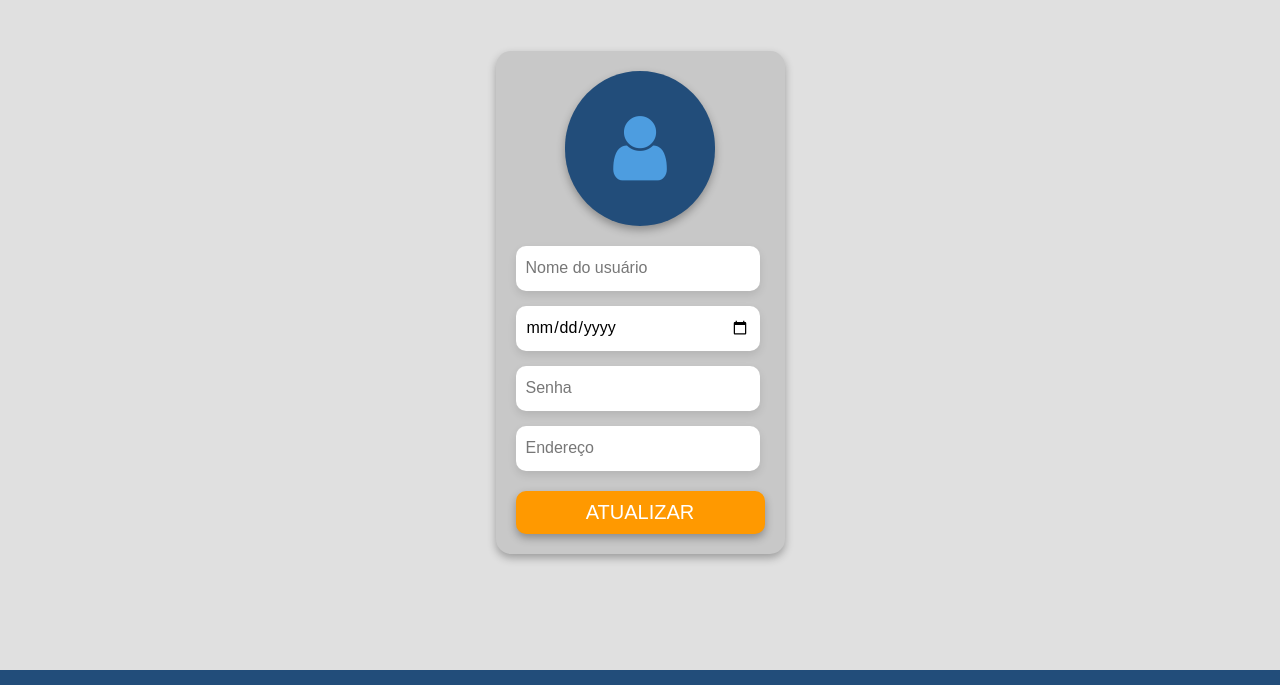
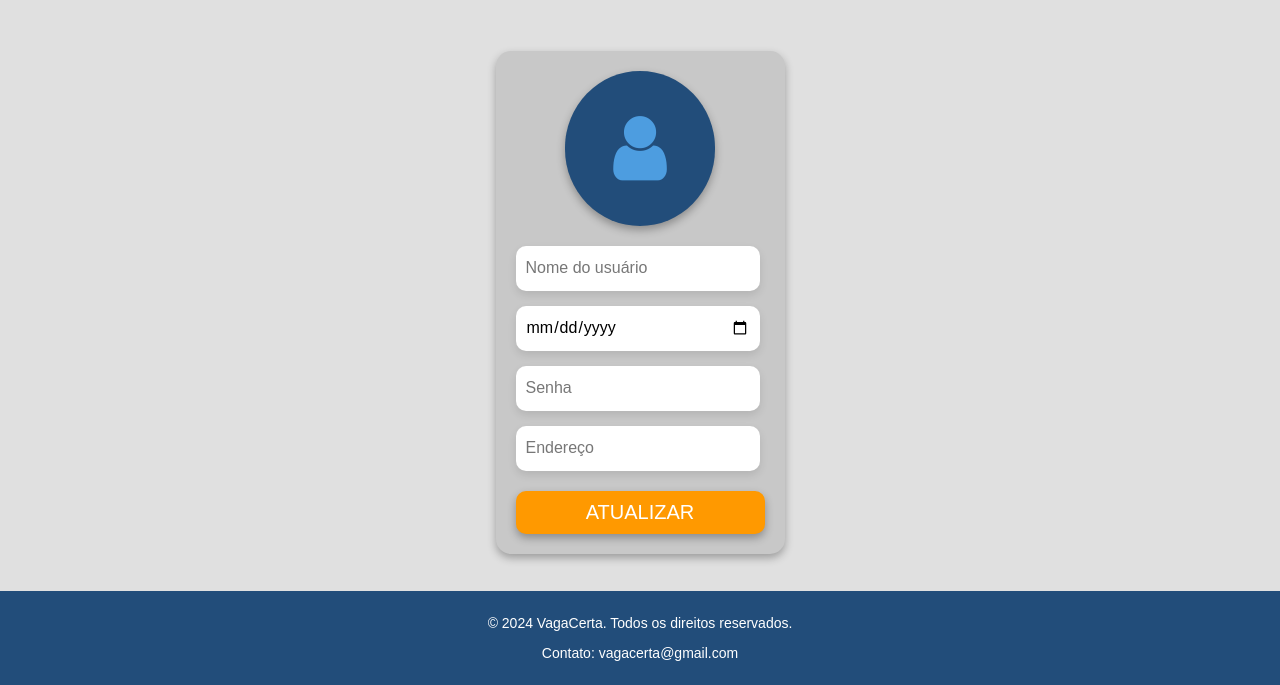
Before and after one commit to la-wer/trabalho-ti-sua-conta, a plain HTML site: page suaconta.html in a window 1280 px wide. Shown: the part 115-800 px from the top of the page. Drawn offline with Linux system fonts and the light colour scheme.

Commit message:
Footer nova

```diff
--- a/style.css
+++ b/style.css
@@ -117,5 +117,6 @@ footer {
     margin-top: auto;
     position:absolute;
     bottom: 0;
-    width: 100%;
+    width: 100vw;
+    position: fixed;
 }
--- a/suaconta.html
+++ b/suaconta.html
@@ -32,7 +32,10 @@
             <button id="atualizarButton" class="atualizar-button" type="button">ATUALIZAR</button>
         </form>
     </div>
-    <div id="linha"></div>
+    <footer>
+        <p>&copy; 2024 VagaCerta. Todos os direitos reservados.</p>
+        <p>Contato: vagacerta@gmail.com</p>
+    </footer>
     <script src="app.js"></script>
 </body>
 </html>
```
